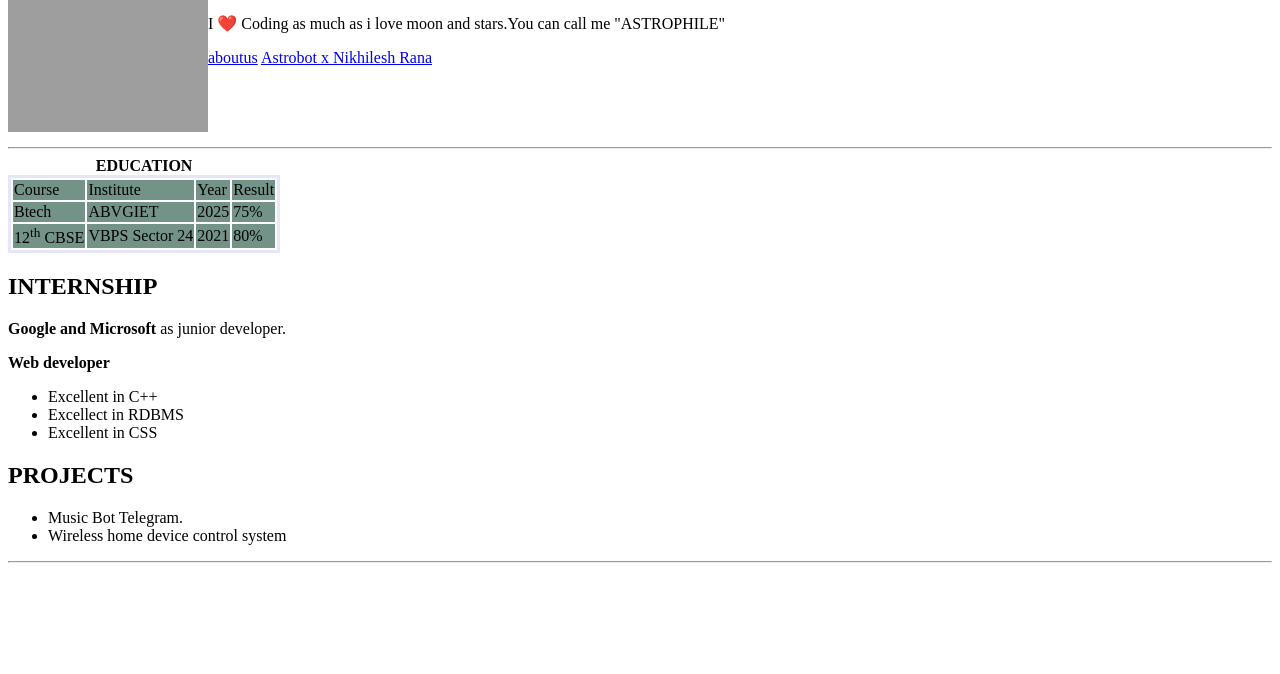
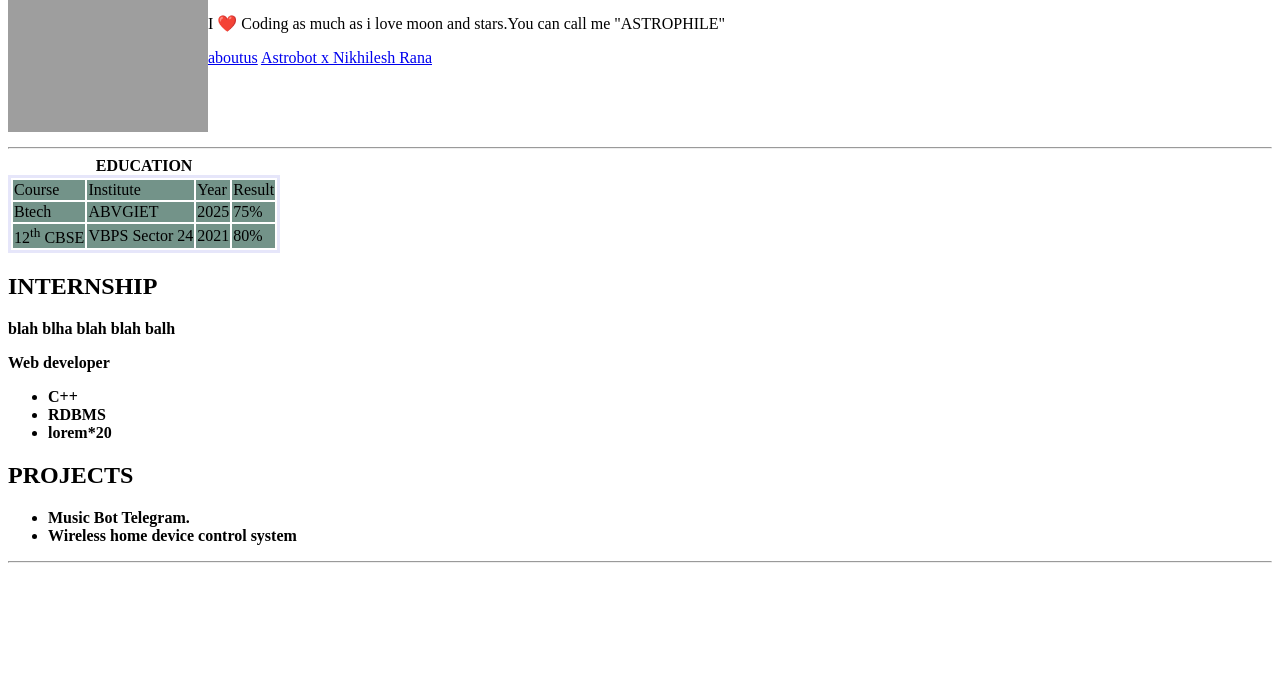
Before and after one commit to Nikhileshrana/Resume-Website-Testing, a plain HTML site: page index.html in a window 1280 px wide. Shown: the part 126-800 px from the top of the page. Drawn offline with Linux system fonts and the light colour scheme; grey boxes are pictures that could not be loaded.

Commit message:
Update index.html

```diff
--- a/index.html
+++ b/index.html
@@ -52,12 +52,12 @@
     </table>
 
     <h2><b>INTERNSHIP</b></h2>
-    <p><b>Google and Microsoft</b> as junior developer.</p>
+    <p><b>blah blha blah blah balh</p>
     <p><b>Web developer</b></p>
     <ul>
-        <li>Excellent in C++</li>
-        <li>Excellect in RDBMS</li>
-        <li>Excellent in CSS</li>
+        <li>C++</li>
+        <li>RDBMS</li>
+        <li>lorem*20</li>
     </ul>
 
     <h2>PROJECTS</h2>
```
